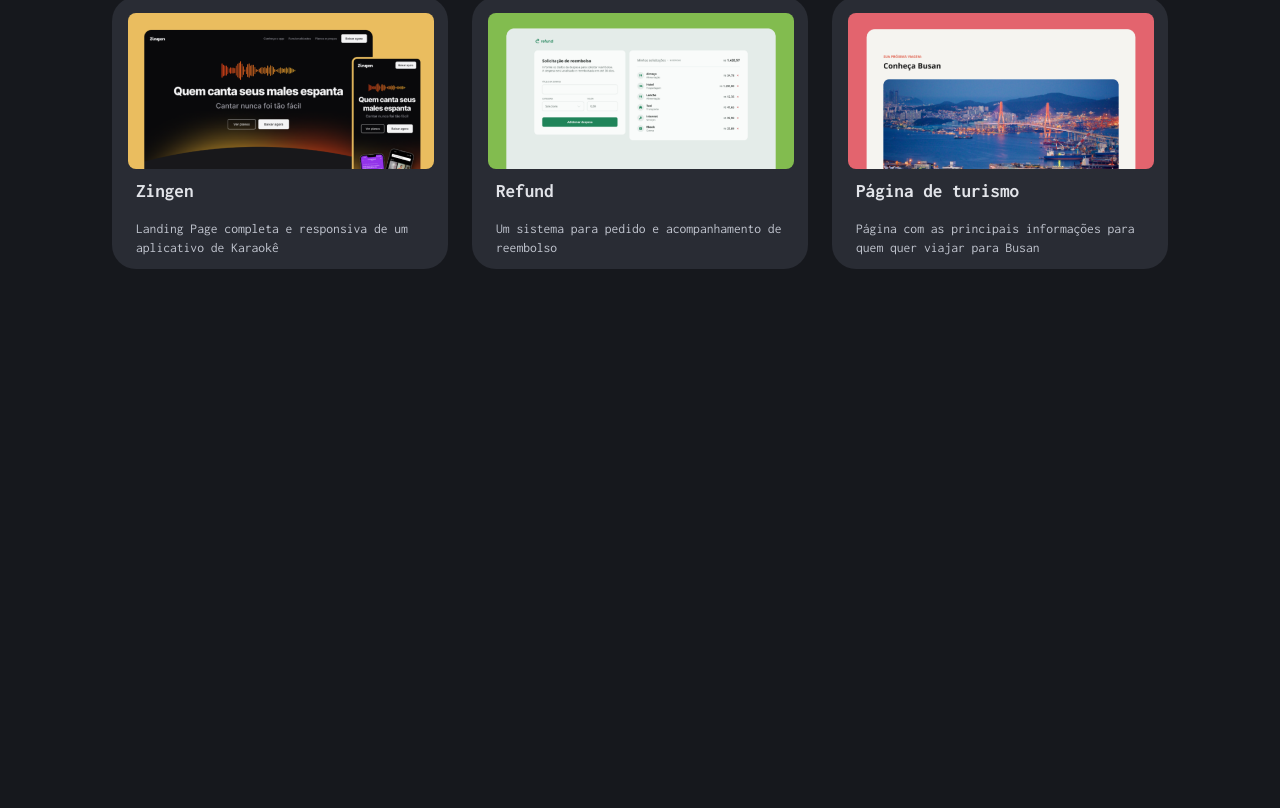
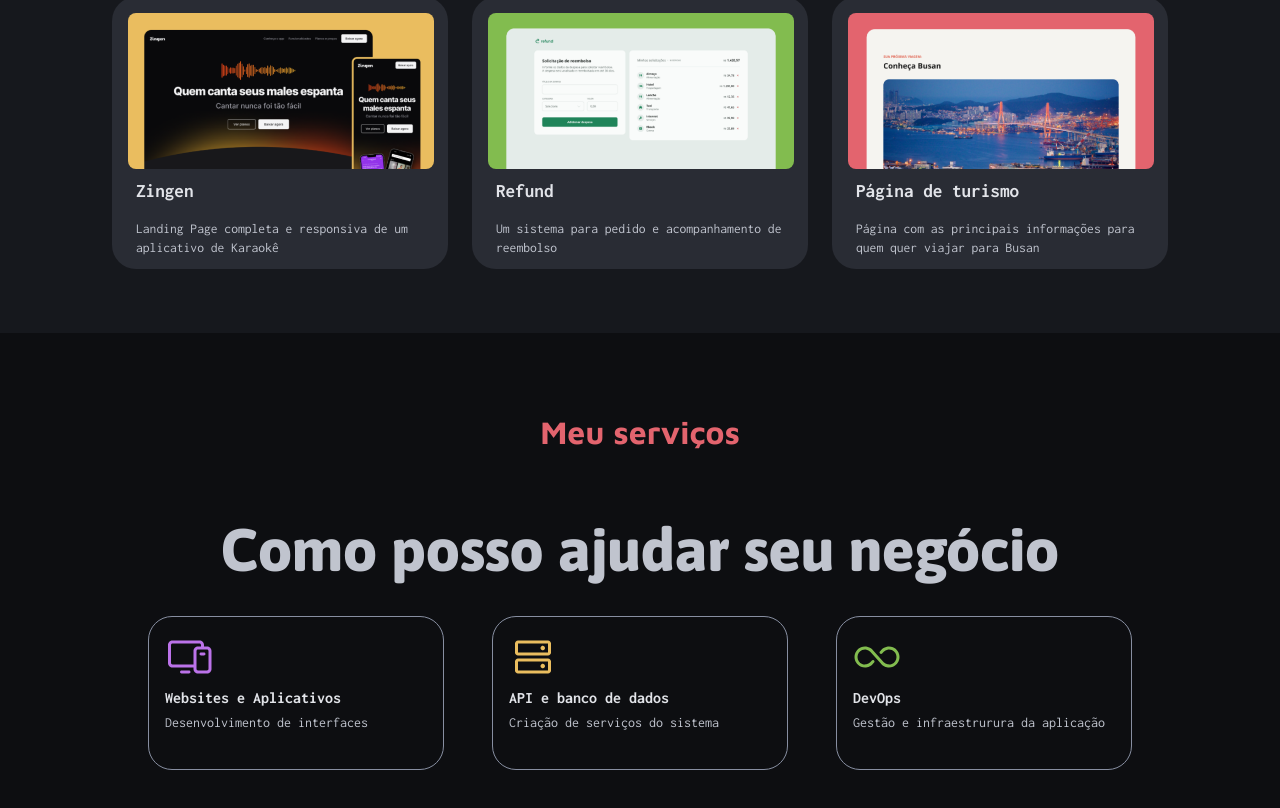
Before and after one commit to rafabt-hub/portfolio-dev-rafael, a React (Vite) app: page / in a window 1280 px wide. Shown: the part 1565-2373 px from the top of the page. Before the commit the page ends 1898 px from the top, so only its background shows below. Built offline with nearby package versions, Linux system fonts and the light colour scheme.

Commit message:
adding services section

```diff
--- a/src/App.tsx
+++ b/src/App.tsx
@@ -1,8 +1,9 @@
 import styles from "./app.module.css"
 
+import { Job } from "./components/Tittle-projects"
 import { Header } from "./components/Header"
-import { Job } from "./components/job"
-import { Projects } from "./components/projects"
+import { Services } from "./components/Services"
+import { Projects } from "./components/Projects"
 
 export default function App() {
   return (
@@ -11,6 +12,7 @@ export default function App() {
         <Header />
         <Job />
         <Projects />
+        <Services />
       </div>
     </main>
   )
--- /dev/null
+++ b/src/components/Services/index.tsx
@@ -0,0 +1,35 @@
+import devices from "../../assets/icons/Devices.svg"
+import hds from "../../assets/icons/HardDrives.svg"
+import infinity from "../../assets/icons/Infinity.svg"
+
+import styles from "./styles.module.css"
+
+export function Services() {
+  return (
+    <div className={styles.container}>
+      <span>Meu serviços</span>
+      <h2>Como posso ajudar seu negócio</h2>
+
+      <div className={styles.section}>
+        <div className={styles.servicesBox}>
+          <img src={devices} alt="Icone de dispositivos" />
+          <h5>Websites e Aplicativos</h5>
+          <h6>Desenvolvimento de interfaces</h6>
+        </div>
+
+        <div className={styles.servicesBox}>
+          <img src={hds} alt="Icone de discos rigidos" />
+          <h5>API e banco de dados</h5>
+          <h6>Criação de serviços do sistema</h6>
+        </div>
+
+        <div className={styles.servicesBox}>
+          <img src={infinity} alt="Icone do infinito" />
+          <h5>DevOps</h5>
+          <h6>Gestão e infraestrurura da aplicação</h6>
+        </div>
+      </div>
+    </div>
+
+  )
+}
--- /dev/null
+++ b/src/components/Services/styles.module.css
@@ -0,0 +1,40 @@
+.container {
+  width: 100%;
+  background-color: #0D0E11;
+  background-size: cover;
+  padding: 5em;
+  text-align: center;
+}
+
+.servicesBox {
+  text-align: left;
+  width: 18.5rem;
+  height: 9.65rem;
+  margin-top: 2rem;
+  border-width: 1px;
+  border-style: solid;
+  border-color: #878EA1;
+  border-radius: 1.5rem;
+  align-items: center;
+  padding: 1em;
+
+  & h5 {
+  font-size: 1rem;
+  line-height: 180%;
+  font-weight: 700;
+  color: #E2E4E9;
+  }
+
+  & h6 {
+  font-size: 14px;
+  line-height: 140%;
+  font-weight: 400;
+  color: #C0C4Ce;
+  }
+}
+
+.section {
+  display: flex;
+  justify-content: center;
+  gap: 3rem;
+}
```
Also changed, not shown: src/components/Tittle-projects/index.tsx (renamed from src/components/job/index.tsx), src/components/Tittle-projects/styles.module.css (renamed from src/components/job/styles.module.css).
